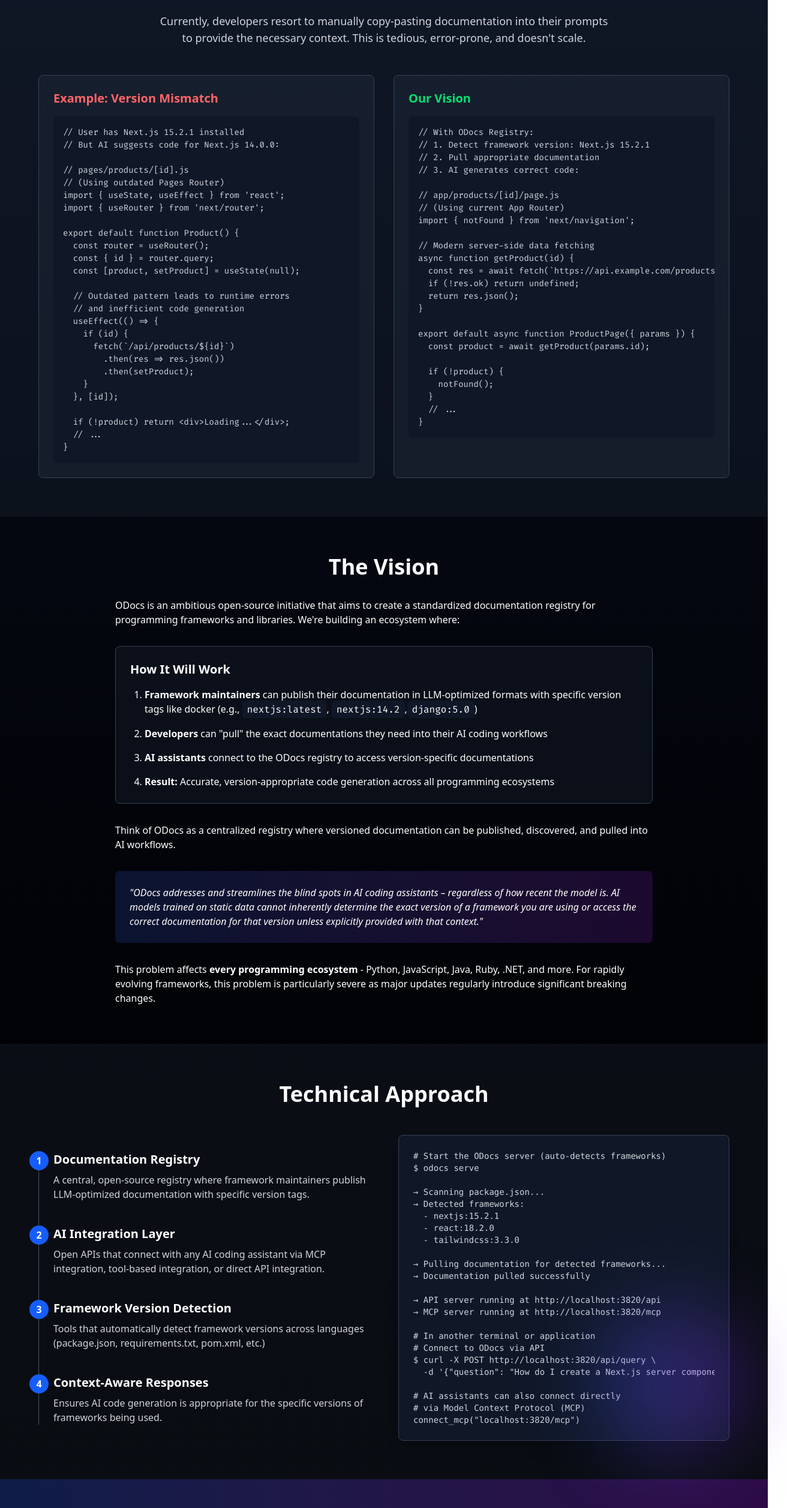
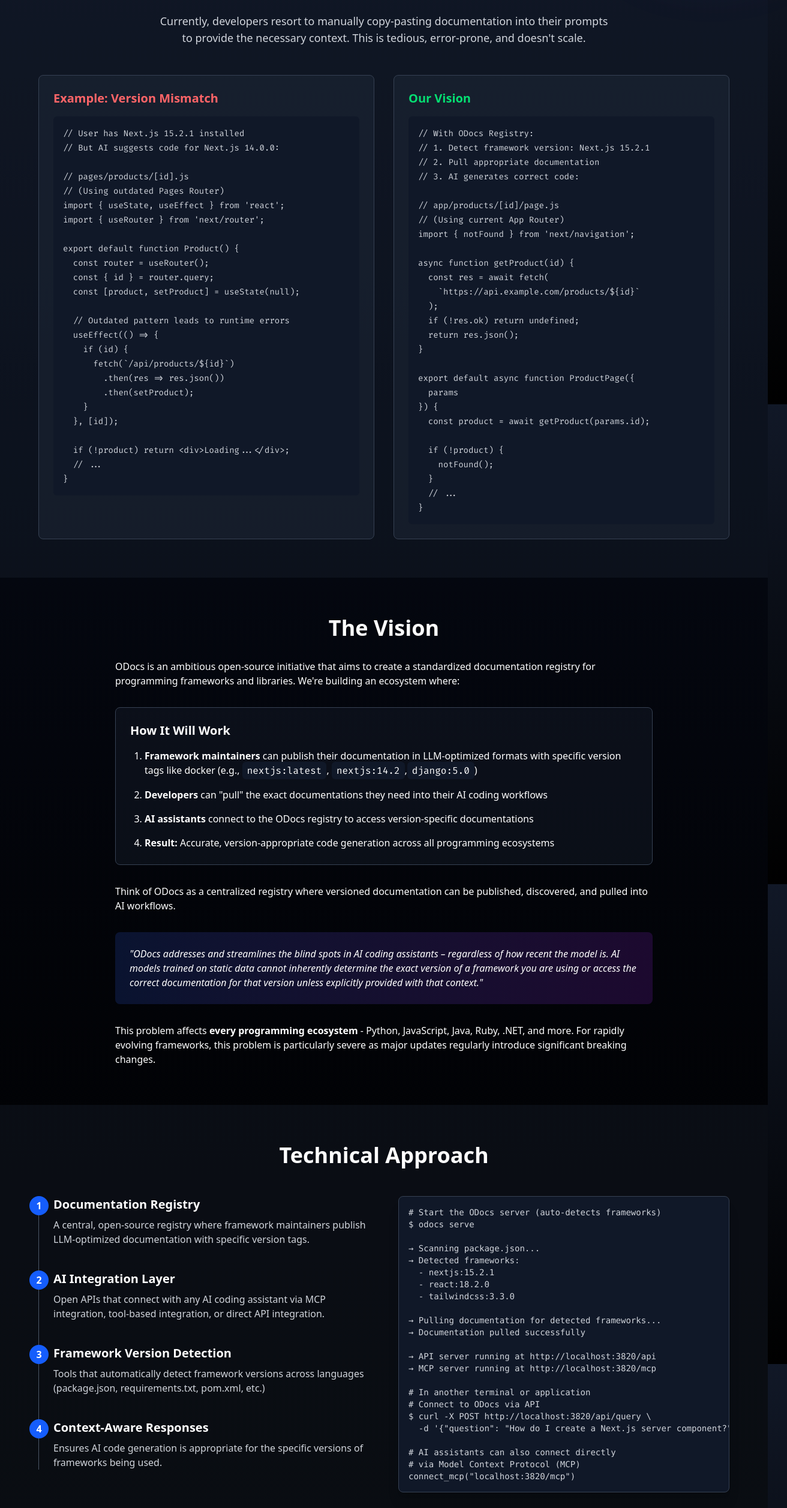
Before and after one commit to odocs-registry/odocs-website, a Next.js app: page / in a window 1280 px wide. Shown: the part 926-3440 px from the top of the page at 60% size, 1312 px wide, since content can reach past the window. Built offline with nearby package versions, Linux system fonts and the light colour scheme.

Commit message:
fix: mobile first changes

```diff
--- a/app/page.tsx
+++ b/app/page.tsx
@@ -61,10 +61,12 @@
           </div>
 
           <div className="grid md:grid-cols-2 gap-8 max-w-6xl mx-auto">
-            <div className="bg-gray-800/50 p-6 rounded-lg border border-gray-700">
+            <div className="bg-gray-800/50 p-4 sm:p-6 rounded-lg border border-gray-700">
               <h3 className="text-xl font-bold mb-4 text-red-400">Example: Version Mismatch</h3>
-              <pre className="bg-gray-900 p-4 rounded-md overflow-x-auto text-sm">
-                <code className="language-javascript text-gray-300">
+              <div className="bg-gray-900 rounded-md">
+                <div className="overflow-x-auto">
+                  <pre className="p-4">
+                    <code className="text-sm text-gray-300 whitespace-pre">
                       {`// User has Next.js 15.2.1 installed
 // But AI suggests code for Next.js 14.0.0:
 
@@ -79,7 +81,6 @@
   const [product, setProduct] = useState(null);
 
   // Outdated pattern leads to runtime errors
-  // and inefficient code generation
   useEffect(() => {
     if (id) {
       fetch(\`/api/products/\${id}\`)
@@ -94,11 +95,15 @@
                     </code>
                   </pre>
                 </div>
+              </div>
+            </div>
 
-            <div className="bg-gray-800/50 p-6 rounded-lg border border-gray-700">
+            <div className="bg-gray-800/50 p-4 sm:p-6 rounded-lg border border-gray-700">
               <h3 className="text-xl font-bold mb-4 text-green-400">Our Vision</h3>
-              <pre className="bg-gray-900 p-4 rounded-md overflow-x-auto text-sm">
-                <code className="language-javascript text-gray-300">
+              <div className="bg-gray-900 rounded-md">
+                <div className="overflow-x-auto">
+                  <pre className="p-4">
+                    <code className="text-sm text-gray-300 whitespace-pre">
                       {`// With ODocs Registry:
 // 1. Detect framework version: Next.js 15.2.1
 // 2. Pull appropriate documentation
@@ -108,14 +113,17 @@
 // (Using current App Router)
 import { notFound } from 'next/navigation';
 
-// Modern server-side data fetching
 async function getProduct(id) {
-  const res = await fetch(\`https://api.example.com/products/\${id}\`);
+  const res = await fetch(
+    \`https://api.example.com/products/\${id}\`
+  );
   if (!res.ok) return undefined;
   return res.json();
 }
 
-export default async function ProductPage({ params }) {
+export default async function ProductPage({
+  params
+}) {
   const product = await getProduct(params.id);
 
   if (!product) {
@@ -128,8 +136,9 @@
                 </div>
               </div>
             </div>
+          </div>
+        </div>
       </section>
-
 
       {/* Project Description */}
       <section id="vision" className="container mx-auto px-4 sm:px-6 lg:px-8 py-16">
@@ -190,8 +199,8 @@
             Technical Approach
           </h2>
 
-          <div className="grid md:grid-cols-2 gap-12 items-center max-w-6xl mx-auto">
-            <div>
+          <div className="grid md:grid-cols-2 gap-8 lg:gap-12 max-w-6xl mx-auto">
+            <div className="order-1 md:order-1 w-full">
               <ol className="relative border-l border-gray-600">
                 <li className="mb-10 ml-6">
                   <span className="absolute flex items-center justify-center w-8 h-8 bg-blue-600 rounded-full -left-4 text-white font-bold">1</span>
@@ -224,9 +233,10 @@
               </ol>
             </div>
 
-            <div className="relative">
-              <div className="bg-gray-900 p-6 rounded-lg border border-gray-700 shadow-xl">
-              <pre className="text-sm overflow-x-auto font-mono text-gray-300">
+            <div className="order-2 md:order-2 w-full">
+              <div className="bg-gray-900 rounded-lg border border-gray-700 shadow-xl">
+                <div className="overflow-x-auto">
+                  <pre className="p-4 text-sm text-gray-300">
                     {`# Start the ODocs server (auto-detects frameworks)
 $ odocs serve
 
@@ -249,9 +259,9 @@
 
 # AI assistants can also connect directly
 # via Model Context Protocol (MCP)
-connect_mcp("localhost:3820/mcp")
-`}
+connect_mcp("localhost:3820/mcp")`}
                   </pre>
+                </div>
               </div>
               <div className="absolute -bottom-8 -right-8 w-64 h-64 bg-gradient-to-r from-blue-600/30 to-purple-600/30 rounded-full filter blur-3xl z-0"></div>
             </div>
@@ -291,15 +301,6 @@
                   Highlight breaking changes between versions
                 </li>
               </ul>
-              {/* <Link
-                href="/contribute/framework-maintainers"
-                className="text-blue-400 hover:text-blue-300 transition inline-flex items-center"
-              >
-                Framework Maintainer Guide
-                <svg xmlns="http://www.w3.org/2000/svg" className="h-4 w-4 ml-2" fill="none" viewBox="0 0 24 24" stroke="currentColor">
-                  <path strokeLinecap="round" strokeLinejoin="round" strokeWidth={2} d="M14 5l7 7m0 0l-7 7m7-7H3" />
-                </svg>
-              </Link> */}
             </div>
 
             <div className="bg-gray-800/50 p-6 rounded-lg border border-gray-700">
@@ -326,15 +327,6 @@
                   Create AI integration protocols
                 </li>
               </ul>
-              {/* <Link
-                href="/contribute/developers"
-                className="text-purple-400 hover:text-purple-300 transition inline-flex items-center"
-              >
-                Developer Contribution Guide
-                <svg xmlns="http://www.w3.org/2000/svg" className="h-4 w-4 ml-2" fill="none" viewBox="0 0 24 24" stroke="currentColor">
-                  <path strokeLinecap="round" strokeLinejoin="round" strokeWidth={2} d="M14 5l7 7m0 0l-7 7m7-7H3" />
-                </svg>
-              </Link> */}
             </div>
           </div>
         </div>
```
Lines whose indentation alone changed are shown as unchanged.
